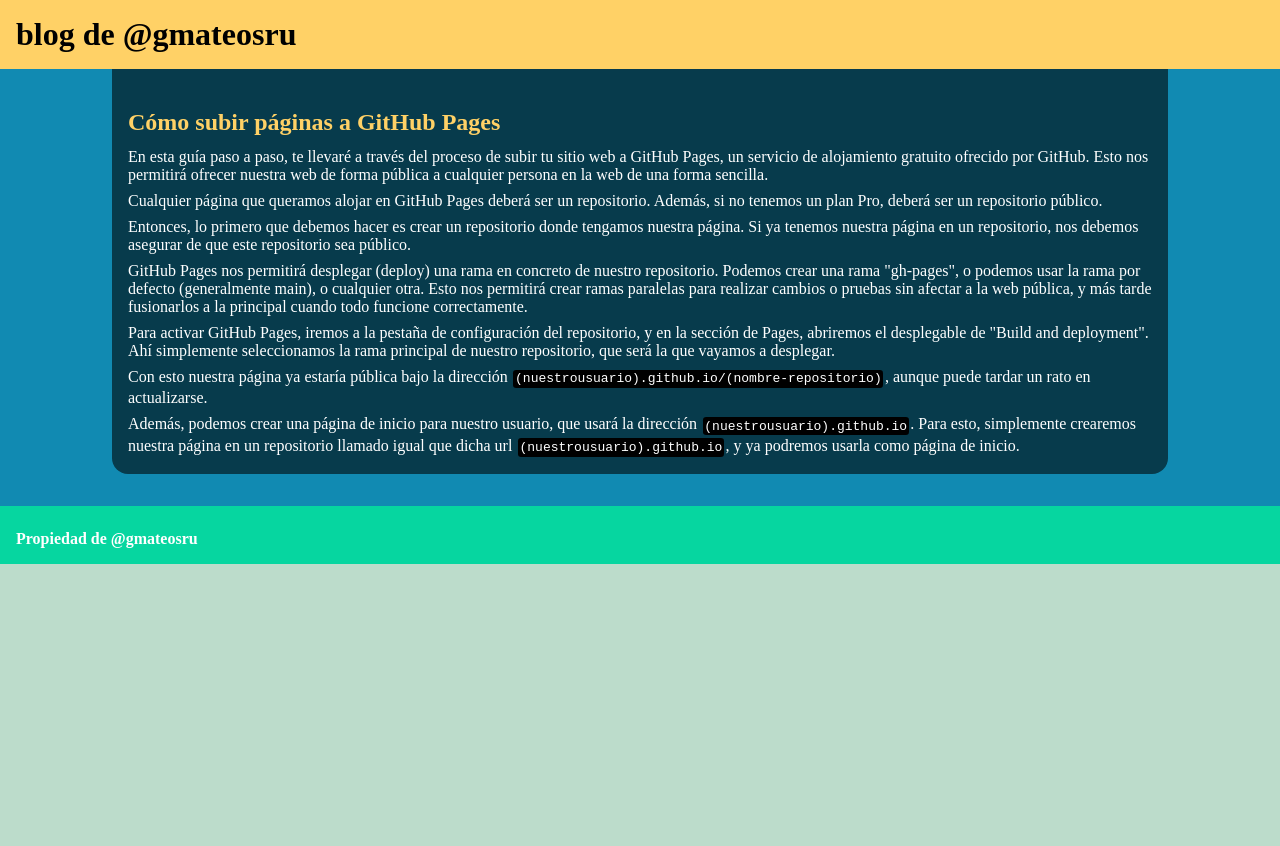
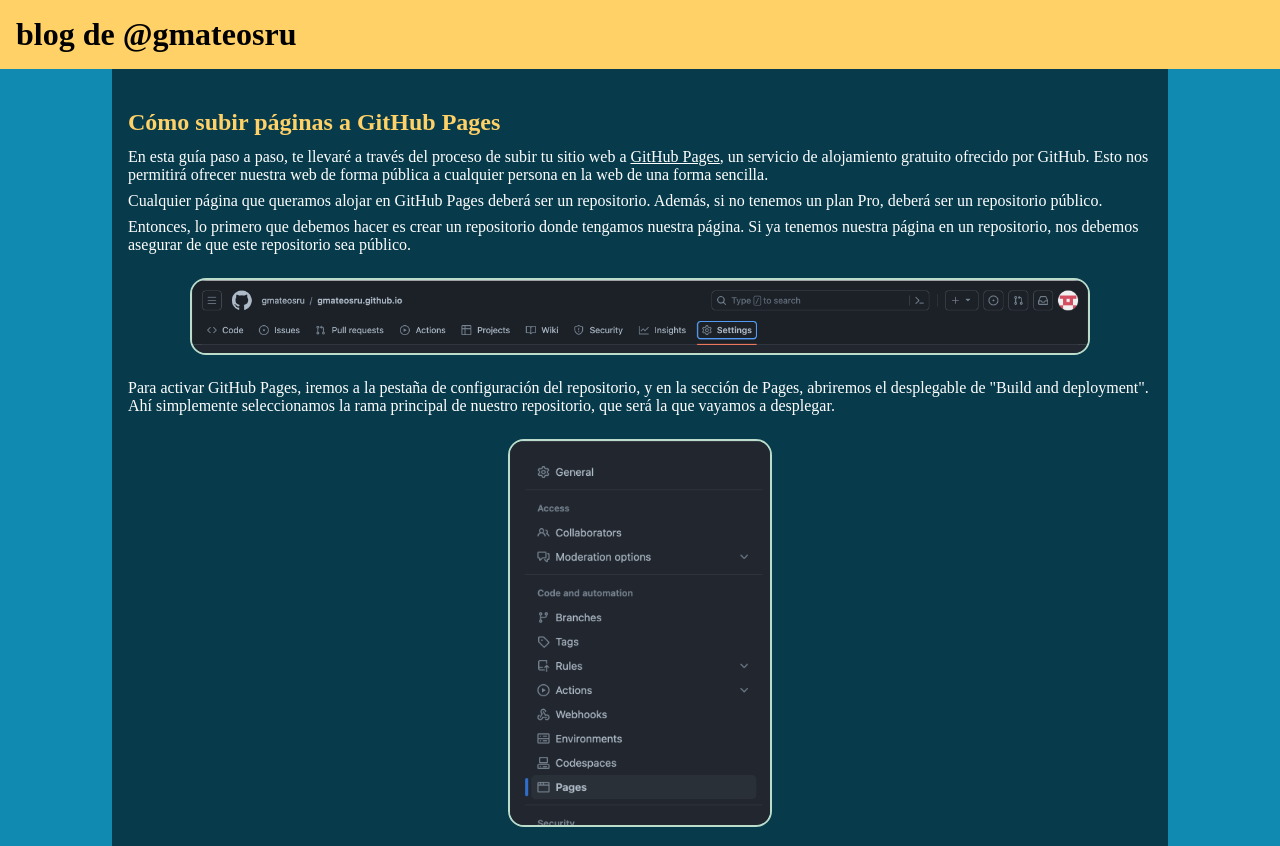
Before and after one commit to gmateosru/gmateosru.github.io, a plain HTML site: page posts/github-pages.html in a window 1280 px wide. Shown: the top 846 px of the page. Before the commit the page ends 800 px from the top, so only its background shows below. Drawn offline with Linux system fonts and the light colour scheme.

Commit message:
add post images, delete sample post links, minor fixes

```diff
--- a/css/colors.css
+++ b/css/colors.css
@@ -10,6 +10,11 @@
 
 body{
     background-color: #bcdccb;
+    background-image: url("../img/image.png");
+    background-repeat: no-repeat;
+    background-size: 12rem;
+    background-position-x: center;
+    background-position-y: 2rem;
 }
 
 header{
@@ -56,6 +61,10 @@ span.url{
     font-family: monospace;
 }
 
+img{
+    border: 2px solid #bcdccb;
+}
+
 footer{
     background-color: #06d6a0;
     color: #fff;
--- a/css/colors_posts.css
+++ b/css/colors_posts.css
@@ -11,3 +11,7 @@ div.content{
 p{
     color: #fff
 }
+
+a{
+    color: #fff;
+}
--- a/css/layout.css
+++ b/css/layout.css
@@ -73,6 +73,22 @@ span.url{
     display: inline-block;
 }
 
+div.images{
+    display: flex;
+    justify-content: center;
+    flex-wrap: wrap;
+    padding: 0.5rem;
+    margin: 0.5rem 0;
+    border-radius: 1rem;
+}
+
+img{
+    max-width: 56rem;
+    max-height: 24rem;
+    border-radius: 1rem;
+    margin: 0.5rem;
+}
+
 footer{
     padding: 1em;
     display: flex;
--- a/posts/github-pages.html
+++ b/posts/github-pages.html
@@ -16,13 +16,24 @@
     <main>
         <div class="content">
             <h2>Cómo subir páginas a GitHub Pages</h2>
-            <p>En esta guía paso a paso, te llevaré a través del proceso de subir tu sitio web a GitHub Pages, un servicio de alojamiento gratuito ofrecido por GitHub. Esto nos permitirá ofrecer nuestra web de forma pública a cualquier persona en la web de una forma sencilla.</p>
+            <p>En esta guía paso a paso, te llevaré a través del proceso de subir tu sitio web a <a href="https://pages.github.com/">GitHub Pages</a>, un servicio de alojamiento gratuito ofrecido por GitHub. Esto nos permitirá ofrecer nuestra web de forma pública a cualquier persona en la web de una forma sencilla.</p>
             <p>Cualquier página que queramos alojar en GitHub Pages deberá ser un repositorio. Además, si no tenemos un plan Pro, deberá ser un repositorio público.</p>
             <p>Entonces, lo primero que debemos hacer es crear un repositorio donde tengamos nuestra página. Si ya tenemos nuestra página en un repositorio, nos debemos asegurar de que este repositorio sea público.</p>
+            <div class="images">
+                <img src="./img_posts/github-pages_1.png" alt="botón de ajustes del repositorio en la barra de navegación">
+            </div>
+            <p>Para activar GitHub Pages, iremos a la pestaña de configuración del repositorio, y en la sección de Pages, abriremos el desplegable de "Build and deployment". Ahí simplemente seleccionamos la rama principal de nuestro repositorio, que será la que vayamos a desplegar.</p>
+            <div class="images">
+                <img src="./img_posts/github-pages_2.png" alt="botón de Pages en el menú lateral izquierdo">
+            </div>
             <p>GitHub Pages nos permitirá desplegar (deploy) una rama en concreto de nuestro repositorio. Podemos crear una rama "gh-pages", o podemos usar la rama por defecto (generalmente main), o cualquier otra. Esto nos permitirá crear ramas paralelas para realizar cambios o pruebas sin afectar a la web pública, y más tarde fusionarlos a la principal cuando todo funcione correctamente.</p>
-            <p>Para activar GitHub Pages, iremos a la pestaña de configuración del repositorio, y en la sección de Pages, abriremos el desplegable de "Build and deployment". Ahí simplemente seleccionamos la rama principal de nuestro repositorio, que será la que vayamos a desplegar.</p>
+            <div class="images">
+                <img src="./img_posts/github-pages_3.png" alt="desplegable de selección de rama en la página de configuración de GitHub Pages">
+                <img src="./img_posts/github-pages_4.png" alt="rama y ruta predeterminada seleccionada" style="height: 9rem;">
+            </div>
             <p>Con esto nuestra página ya estaría pública bajo la dirección <span class="url">(nuestrousuario).github.io/(nombre-repositorio)</span>, aunque puede tardar un rato en actualizarse.</p>
             <p>Además, podemos crear una página de inicio para nuestro usuario, que usará la dirección <span class="url">(nuestrousuario).github.io</span>. Para esto, simplemente crearemos nuestra página en un repositorio llamado igual que dicha url <span class="url">(nuestrousuario).github.io</span>, y ya podremos usarla como página de inicio.</p>
+            <p>En este último caso estaríamos creando nuestra página principal en nuestro perfil, mientras que en el primer ejemplo estaríamos publicando una página para un repositorio en concreto. Esto es útil si queremos hacer una página para un proyecto (de presentación por ejemplo), o simplemente publicar una página individual.</p>
         </div>
     </main>
 
```
Also changed, not shown: index.html (+5 -13 lines), img/image.png (added), posts/img_posts/github-pages_1.png (added), posts/img_posts/github-pages_2.png (added), posts/img_posts/github-pages_3.png (added), posts/img_posts/github-pages_4.png (added).
